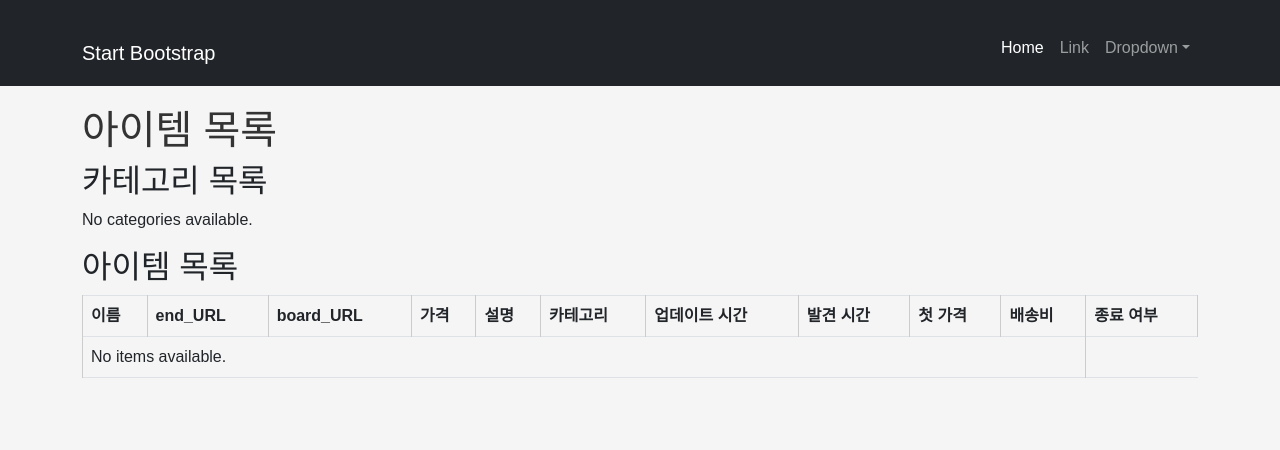
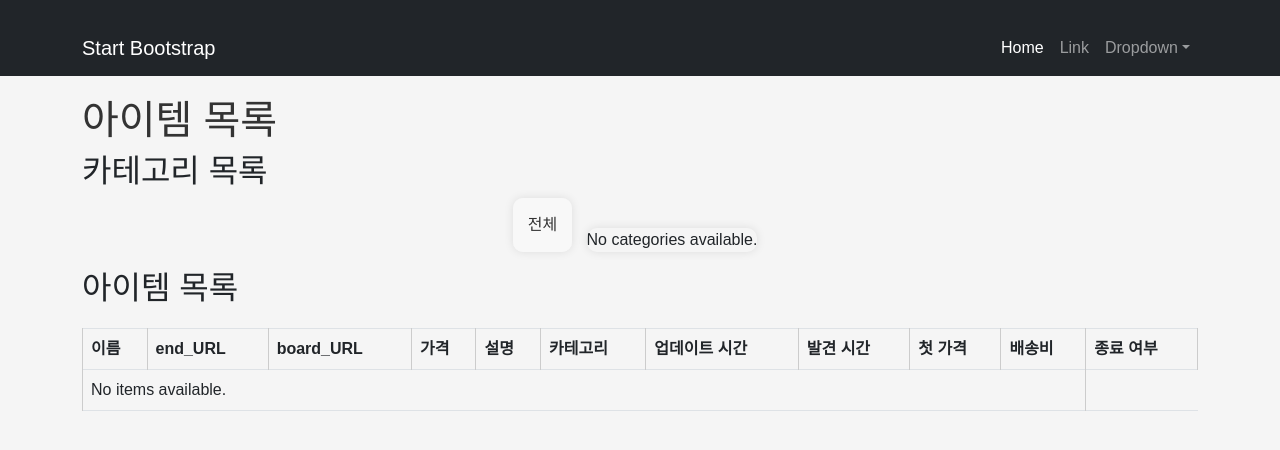
Before and after one commit to wjwjsk/remove_error, a Django app: page / in a window 1280 px wide. Shown: the top 450 px of the page. Run offline with Django 4.2, Linux system fonts and the light colour scheme; data that the repository does not hold is empty; parts of the project's set-up code (start-up, migrations or seed data) failed here and were passed over; some libraries are stand-ins or nearby versions.

Commit message:
Feat: 카테고리 필터링 기능 추가

```diff
--- a/remove_error/apps/templates/index.html
+++ b/remove_error/apps/templates/index.html
@@ -2,18 +2,18 @@
 <!DOCTYPE html>
 <html lang="en">
 <head>
-    <meta charset="utf-8" />
-    <meta name="viewport" content="width=device-width, initial-scale=1, shrink-to-fit=no" />
-    <meta name="description" content="" />
-    <meta name="author" content="" />
+    <meta charset="utf-8">
+    <meta name="viewport" content="width=device-width, initial-scale=1, shrink-to-fit=no">
+    <meta name="description" content="">
+    <meta name="author" content="">
     <title>아이템 목록</title>
     <!-- Favicon-->
-    <link rel="icon" type="image/x-icon" href="" />
+    <link rel="icon" type="image/x-icon" href="favicon.ico">
     <!-- Core theme CSS (includes Bootstrap)-->
-    <link href="{% static "css/nav.css" %}" rel="stylesheet" />
+    <link href="{% static "css/nav.css" %}" rel="stylesheet">
 
     <style>
-        /* 직접 CSS 스타일을 이곳에 추가합니다. */
+        /* 공통 스타일 */
         body {
             background-color: #f5f5f5;
             font-family: Arial, sans-serif;
@@ -27,34 +27,76 @@
             color: #333;
         }
 
-        ul {
+        /* 카테고리 목록 스타일 */
+        .category-list {
             list-style-type: none;
             padding: 0;
+            margin: 0;
+            text-align: center;
         }
 
-        li {
+        .category-list li {
+            display: inline-block;
+            margin-right: 10px;
             margin-bottom: 10px;
+            border-radius: 10px;
+            overflow: hidden;
+            box-shadow: 0 0 10px rgba(0, 0, 0, 0.1);
         }
 
+        .category-list a {
+            text-decoration: none;
+            color: #333;
+            display: block;
+            padding: 15px; /* 수정된 부분: 크기를 키우기 위해 padding을 조정 */
+            background-color: #f8f8f8;
+            transition: background-color 0.2s, color 0.2s;
+        }
+
+        .category-list a:hover {
+            background-color: #333;
+            color: #fff;
+        }
+
+        /* 테이블 스타일 */
         table {
             width: 100%;
             border-collapse: collapse;
+            margin-top: 20px;
         }
 
         th, td {
             border: 1px solid #ccc;
             padding: 8px;
         }
+
+        /* 추가한 스타일 */
+        input[type="checkbox"] {
+            margin-left: 10px;
+        }
+
+        .delete-button {
+            background-color: #ff0000;
+            color: #fff;
+            padding: 10px 15px;
+            border: none;
+            cursor: pointer;
+            margin-top: 10px;
+        }
     </style>
+
+
+
 </head>
 <body>
     {% include "nav.html" %}
     <div class="container">
         <h1>아이템 목록</h1>
         <h2>카테고리 목록</h2>
-        <ul>
+        <ul class="category-list">
+            <li><a href="{% url 'main' %}">전체</a></li>
             {% for category in categories %}
-                <li>{{ category.name }}</li>
+                <li><a href="{% url 'item_list_by_category' category.id %}">{{ category.name }}</a></li>
             {% empty %}
                 <li>No categories available.</li>
             {% endfor %}
@@ -99,8 +141,10 @@
                 {% endfor %}
             </tbody>
         </table>
+
     </div>
 </body>
+
 <script src="https://cdn.jsdelivr.net/npm/bootstrap@5.2.3/dist/js/bootstrap.bundle.min.js"></script>
 <script src="{% static "js/nav.js" %}"></script>
 </html>
--- a/remove_error/apps/urls.py
+++ b/remove_error/apps/urls.py
@@ -4,4 +4,5 @@ from . import views
 urlpatterns = [
     path("", views.main, name="main"),
     # path('item/<int:item_id>/', views.item_detail, name='item_detail'),
+    path("items/<int:category_id>/", views.item_list_by_category, name="item_list_by_category"),
 ]
--- a/remove_error/apps/views.py
+++ b/remove_error/apps/views.py
@@ -1,5 +1,6 @@
-from django.shortcuts import render, get_object_or_404
+from django.shortcuts import render, get_object_or_404, redirect
 from .models import Items, Category
+from django.http import JsonResponse
 
 
 # 메인 페이지
@@ -22,3 +23,15 @@ def main(request):
 #     }
 
 #     return render(request, 'item.html', context)
+
+
+def item_list_by_category(request, category_id):
+    # 선택한 카테고리에 해당하는 아이템들을 필터링합니다.
+    items = Items.objects.filter(category=category_id)
+    categories = Category.objects.all()
+
+    context = {
+        "items": items,
+        "categories": categories,
+    }
+    return render(request, "index.html", context)
```
